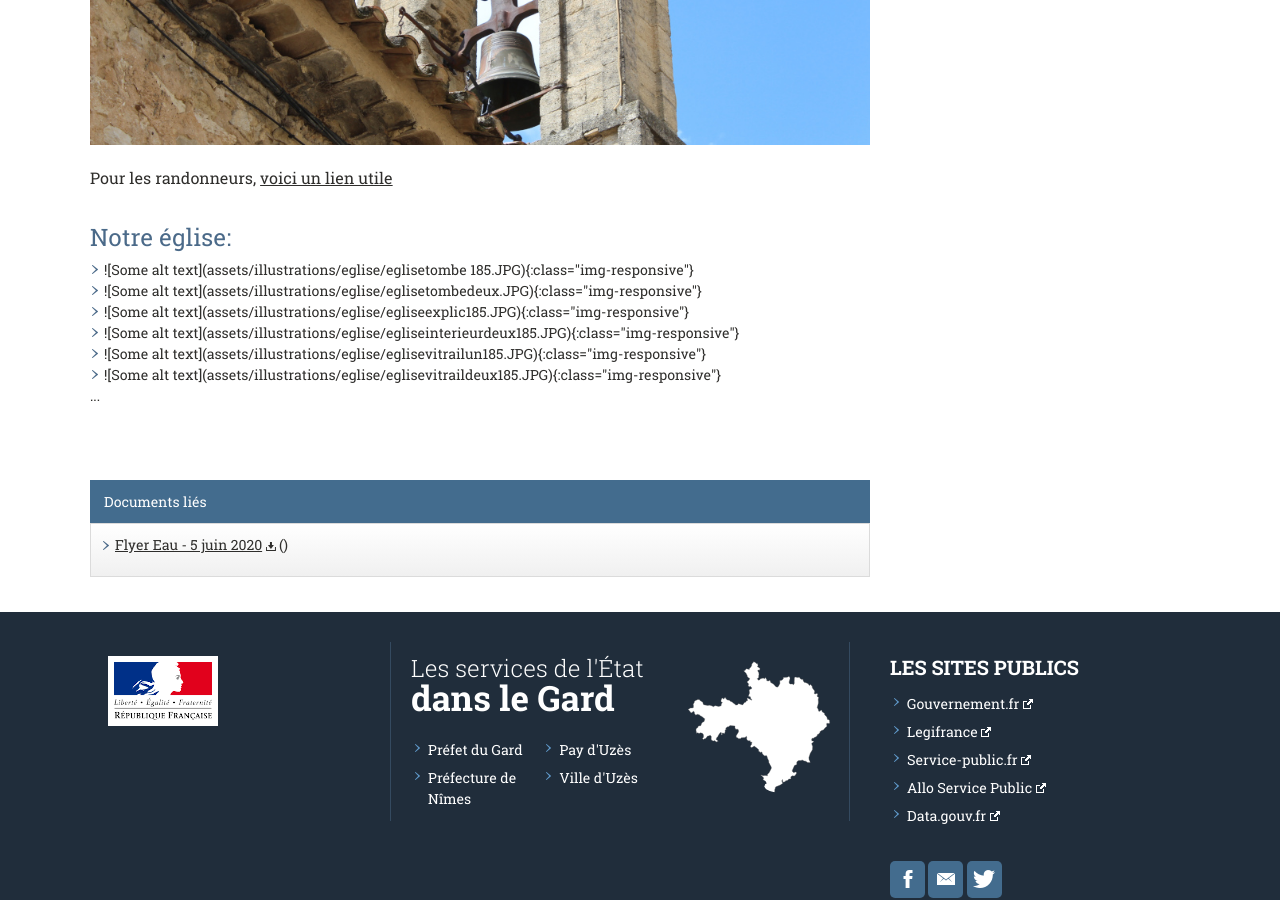
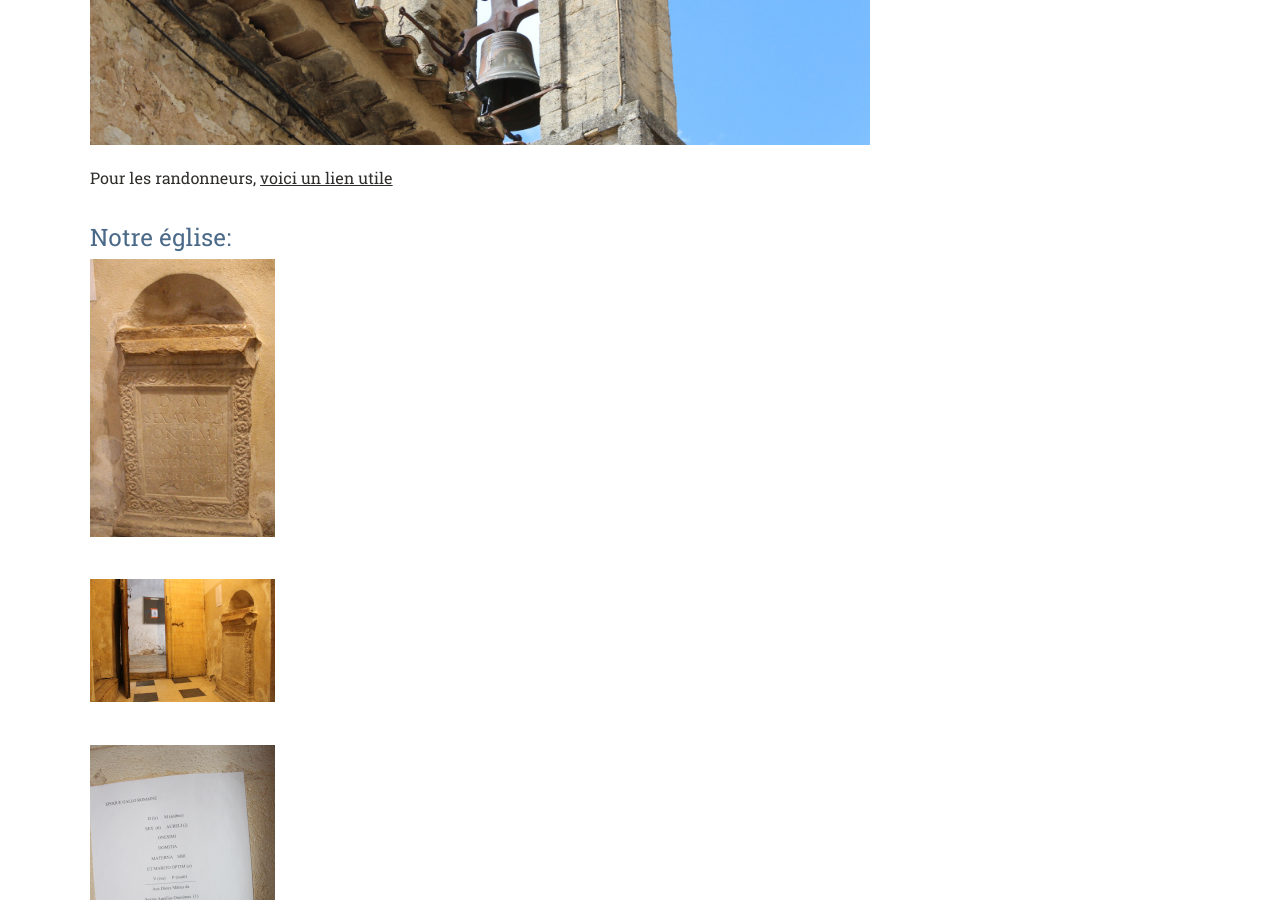
Before and after one commit to Flaux-Village/flaux-village.github.io, a Jekyll site: the page built from interets.md, in a window 1280 px wide and 900 px high, scrolled down 465 px. Built offline with Jekyll 4.4.1, drawn with Linux system fonts in a browser that asks for light colours.

Commit message:
Update interets.md

```diff
--- a/interets.md
+++ b/interets.md
@@ -25,25 +25,19 @@ Pour les randonneurs, [voici un lien utile](https://www.visorando.com/randonnee-
 
 # Notre église:
 
-<ul>
-   <li>
-      ![Some alt text](assets/illustrations/eglise/eglisetombe 185.JPG){:class="img-responsive"}
-   </li>
-   <li>
-       ![Some alt text](assets/illustrations/eglise/eglisetombedeux.JPG){:class="img-responsive"}
-   </li>
-   <li>
-       ![Some alt text](assets/illustrations/eglise/egliseexplic185.JPG){:class="img-responsive"}
-   </li>
-   <li>
-       ![Some alt text](assets/illustrations/eglise/egliseinterieurdeux185.JPG){:class="img-responsive"}
-   </li>
-   <li>
-       ![Some alt text](assets/illustrations/eglise/eglisevitrailun185.JPG){:class="img-responsive"}
-   </li>
-   <li>
-       ![Some alt text](assets/illustrations/eglise/eglisevitraildeux185.JPG){:class="img-responsive"}
-   </li>
+![Some alt text](assets/illustrations/eglise/eglisetombe 185.JPG){:class="img-responsive"} <br>
 
-   ...
-</ul>
+
+![Some alt text](assets/illustrations/eglise/eglisetombedeux.JPG){:class="img-responsive"}  <br>
+
+
+![Some alt text](assets/illustrations/eglise/egliseexplic185.JPG){:class="img-responsive"} <br>
+
+
+![Some alt text](assets/illustrations/eglise/egliseinterieurdeux185.JPG){:class="img-responsive"}  <br>
+
+
+![Some alt text](assets/illustrations/eglise/eglisevitrailun185.JPG){:class="img-responsive"} <br>
+
+
+![Some alt text](assets/illustrations/eglise/eglisevitraildeux185.JPG){:class="img-responsive"} <br>
```
